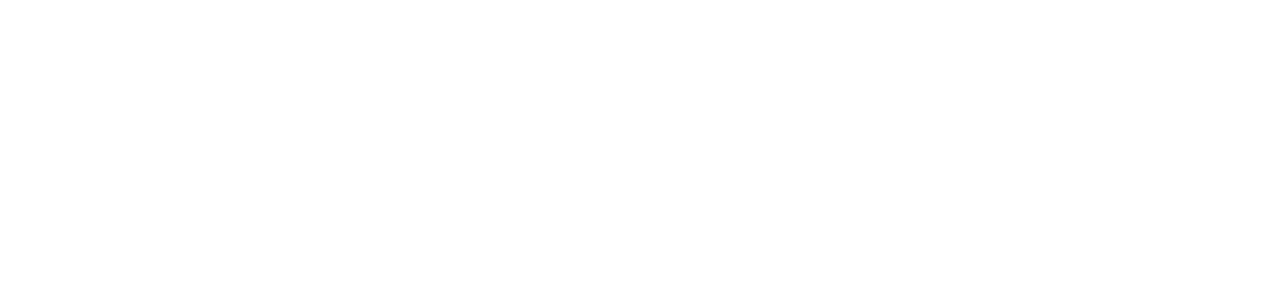
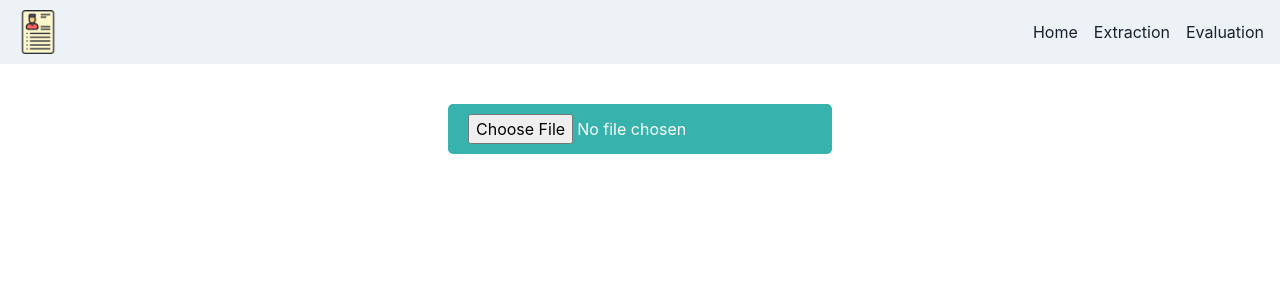
Before and after one commit to IbbyKun/ResumeBuilder, a React (Create React App) app: page /evaluation in a window 1280 px wide. Before the commit this address had no page. Shown: the top 300 px of the page. Built offline with nearby package versions, Linux system fonts and the light colour scheme.

Commit message:
Evaluation

```diff
--- a/src/App.js
+++ b/src/App.js
@@ -12,6 +12,7 @@
 import Steps from './Pages/Steps/steps';
 import Testemonials from './Pages/Testemonials/testemonials';
 import Footer from './Components/Footer/Footer';
+import Evaluation from './Pages/Evaluation/evaluation'
 
 function App() {
   return (
@@ -71,6 +72,16 @@
               </>
             }
           />
+          <Route
+            exact
+            path="/evaluation"
+            element={
+              <>
+                <Navbar />
+                <Evaluation />
+              </>
+            }
+          />
         </Routes>
       </div>
     </ResumeState>
--- a/src/Components/Navbar/Navbar.jsx
+++ b/src/Components/Navbar/Navbar.jsx
@@ -21,7 +21,7 @@
     <>
       <Box id="navbar" bg={useColorModeValue('gray.100', 'gray.900')} px={4}>
         <Flex h={16} alignItems={'center'} justifyContent={'space-between'}>
-          <ReachLink to="/">
+          <ReachLink to="/home">
             <Box>
               <img
                 style={{ height: '44px' }}
@@ -57,6 +57,16 @@
                 {' '}
                 Extraction{' '}
               </ReachLink>
+              <ReachLink
+                px={2}
+                py={1}
+                rounded={'md'}
+                _hover={{ textDecoration: 'none', bg: 'gray.200' }}
+                to={'/evaluation'}
+              >
+                {' '}
+                Evaluation{' '}
+              </ReachLink>
             </HStack>
           </HStack>
 
@@ -91,6 +101,16 @@
                 {' '}
                 Extraction{' '}
               </ReachLink>
+              <ReachLink
+                px={2}
+                py={1}
+                rounded={'md'}
+                _hover={{ textDecoration: 'none', bg: 'gray.200' }}
+                to={'/evaluation'}
+              >
+                {' '}
+                Evaluation{' '}
+              </ReachLink>
             </Stack>
           </Box>
         ) : null}
--- /dev/null
+++ b/src/Pages/Evaluation/evaluation.jsx
@@ -0,0 +1,82 @@
+import React, { useState } from 'react';
+
+const containerStyle = {
+  display: 'flex',
+  flexDirection: 'column',
+  alignItems: 'center',
+  padding: '20px',
+};
+
+const buttonStyle = {
+  marginTop: '20px',
+  padding: '10px 20px',
+  backgroundColor: '#38B2AC',
+  color: 'white',
+  border: 'none',
+  cursor: 'pointer',
+  borderRadius: '5px',
+};
+
+const tableStyle = {
+  marginTop: '20px',
+  borderCollapse: 'collapse',
+  width: '80%',
+};
+
+const thStyle = {
+  border: '1px solid #ddd',
+  padding: '8px',
+  backgroundColor: '#f2f2f2',
+};
+
+const tdStyle = {
+  border: '1px solid #ddd',
+  padding: '8px',
+};
+
+const FolderTable = () => {
+  const [fileList, setFileList] = useState([]);
+  const [showTable, setShowTable] = useState(false);
+
+  const handleFolderChange = (event) => {
+    const files = Array.from(event.target.files);
+    const fileNames = files.map((file, index) => ({
+      rank: index + 1,
+      name: file.name,
+    }));
+    setFileList(fileNames);
+    setShowTable(true);
+  };
+
+  return (
+    <div style={containerStyle}>
+      <input
+        type="file"
+        webkitdirectory="true"
+        directory="true"
+        onChange={handleFolderChange}
+        style={buttonStyle}
+      />
+      {showTable && (
+        <table style={tableStyle}>
+          <thead>
+            <tr>
+              <th style={thStyle}>Rank</th>
+              <th style={thStyle}>Name</th>
+            </tr>
+          </thead>
+          <tbody>
+            {fileList.map((file, index) => (
+              <tr key={index}>
+                <td style={tdStyle}>{file.rank}</td>
+                <td style={tdStyle}>{file.name}</td>
+              </tr>
+            ))}
+          </tbody>
+        </table>
+      )}
+    </div>
+  );
+};
+
+export default FolderTable;
--- a/src/Pages/Extraction/extraction.jsx
+++ b/src/Pages/Extraction/extraction.jsx
@@ -1,47 +1,87 @@
 import React, { useState } from 'react';
 
-const PdfToTable = () => {
-  const [pdfText, setPdfText] = useState('');
-  const [tableData, setTableData] = useState([]);
+const containerStyle = {
+  display: 'flex',
+  flexDirection: 'column',
+  alignItems: 'center',
+  padding: '20px',
+};
 
-  // Function to handle paste event
-  const handlePaste = (event) => {
-    event.preventDefault();
-    const pasteData = event.clipboardData.getData('Text');
-    setPdfText(pasteData);
+const buttonStyle = {
+  marginTop: '20px',
+  padding: '10px 20px',
+  backgroundColor: '#38B2AC',
+  color: 'white',
+  border: 'none',
+  cursor: 'pointer',
+  borderRadius: '5px',
+};
 
-    // Convert pasteData to tableData (example)
-    const lines = pasteData.split('\n').map(line => line.trim());
-    const data = lines.map(line => line.split('\t'));
-    setTableData(data);
+const tableStyle = {
+  marginTop: '20px',
+  borderCollapse: 'collapse',
+  width: '80%',
+};
+
+const thStyle = {
+  border: '1px solid #ddd',
+  padding: '8px',
+  backgroundColor: '#f2f2f2',
+};
+
+const tdStyle = {
+  border: '1px solid #ddd',
+  padding: '8px',
+};
+
+const UploadPDF = () => {
+  const [file, setFile] = useState(null);
+  const [showTable, setShowTable] = useState(false);
+
+  const handleFileChange = (event) => {
+    setFile(event.target.files[0]);
+    setShowTable(false); // Reset table visibility on new file upload
+  };
+
+  const handleButtonClick = () => {
+    if (file) {
+      setShowTable(true);
+    } else {
+      alert('Please upload a PDF file first.');
+    }
   };
 
   return (
-    <div style={{ padding: '20px', textAlign: 'center' }}>
-      <h1>Paste your PDF content here:</h1>
-      <textarea
-        style={{ width: '100%', height: '200px', border: '1px solid #38B2AC', marginTop: '10px' }}
-        onPaste={handlePaste}
-      ></textarea>
-
-      <h2 style={{ marginTop: '20px' }}>Table:</h2>
-      <div style={{ overflowX: 'auto', marginTop: '10px' }}>
-        <table style={{ borderCollapse: 'collapse', width: '100%' }}>
+    <div style={containerStyle}>
+      <input type="file" accept="application/pdf" onChange={handleFileChange} />
+      <button style={buttonStyle} onClick={handleButtonClick}>
+        Show Table
+      </button>
+      {showTable && (
+        <table style={tableStyle}>
+          <thead>
+            <tr>
+              <th style={thStyle}>Header 1</th>
+              <th style={thStyle}>Header 2</th>
+              <th style={thStyle}>Header 3</th>
+            </tr>
+          </thead>
           <tbody>
-            {tableData.map((row, rowIndex) => (
-              <tr key={rowIndex}>
-                {row.map((cell, cellIndex) => (
-                  <td key={`${rowIndex}-${cellIndex}`} style={{ border: '1px solid #38B2AC', padding: '5px' }}>
-                    {cell}
-                  </td>
-                ))}
-              </tr>
-            ))}
+            <tr>
+              <td style={tdStyle}>Data 1</td>
+              <td style={tdStyle}>Data 2</td>
+              <td style={tdStyle}>Data 3</td>
+            </tr>
+            <tr>
+              <td style={tdStyle}>Data 4</td>
+              <td style={tdStyle}>Data 5</td>
+              <td style={tdStyle}>Data 6</td>
+            </tr>
           </tbody>
         </table>
-      </div>
+      )}
     </div>
   );
 };
 
-export default PdfToTable;
+export default UploadPDF;
```
